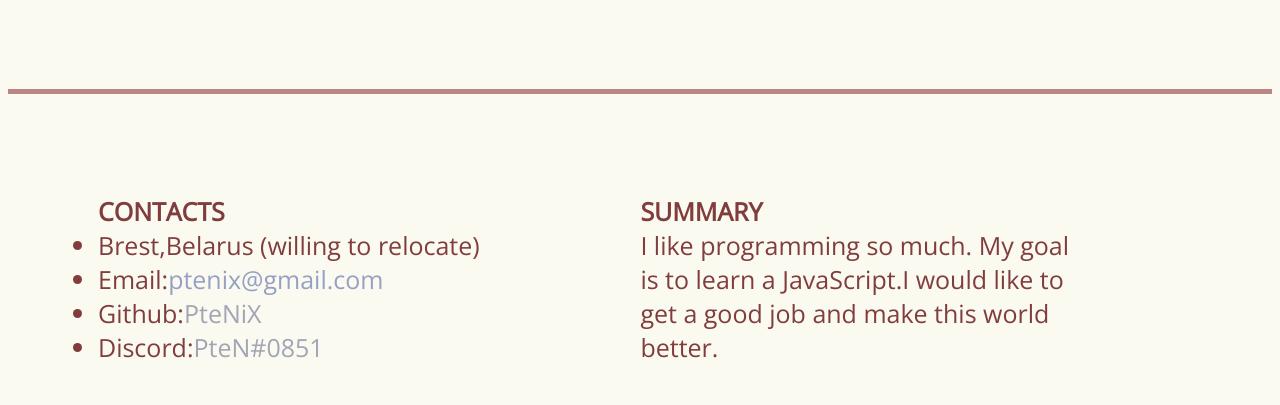
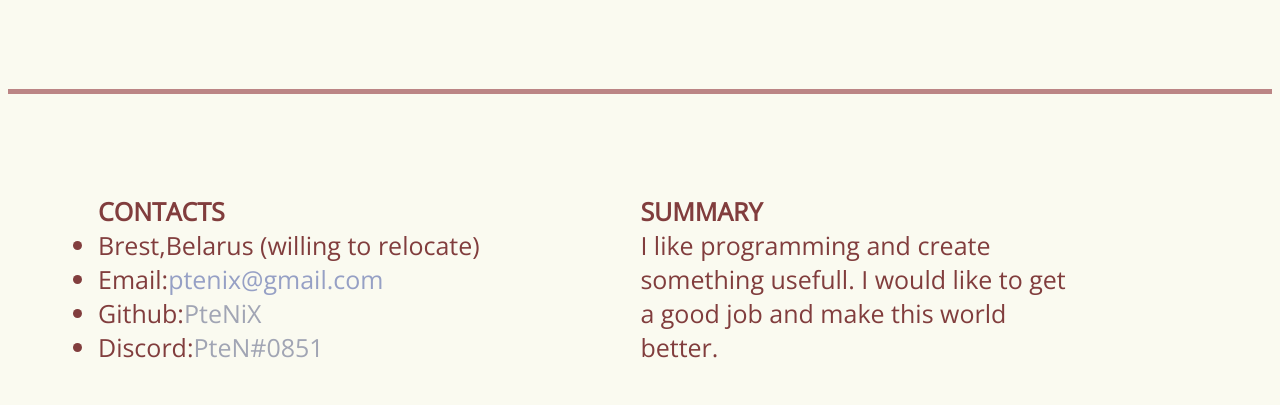
Before and after one commit to PteNiX/rsschool-cv, a plain HTML site: page index.html in a window 1280 px wide. Shown: the part 395-800 px from the top of the page. Drawn offline with nearby package versions, Linux system fonts and the light colour scheme.

Commit message:
fix: some info in summary

```diff
--- a/index.html
+++ b/index.html
@@ -47,7 +47,7 @@
             </ul>
             <div class="summary" id="summary">
                 <div class="title-summary"> SUMMARY </div>
-                <div class="aboutme"> I like programming so much. My goal is to learn a JavaScript.I
+                <div class="aboutme"> I like programming and create something usefull. I
                     would like to get a good job and make this world better. </div>
 
             </div>
```
